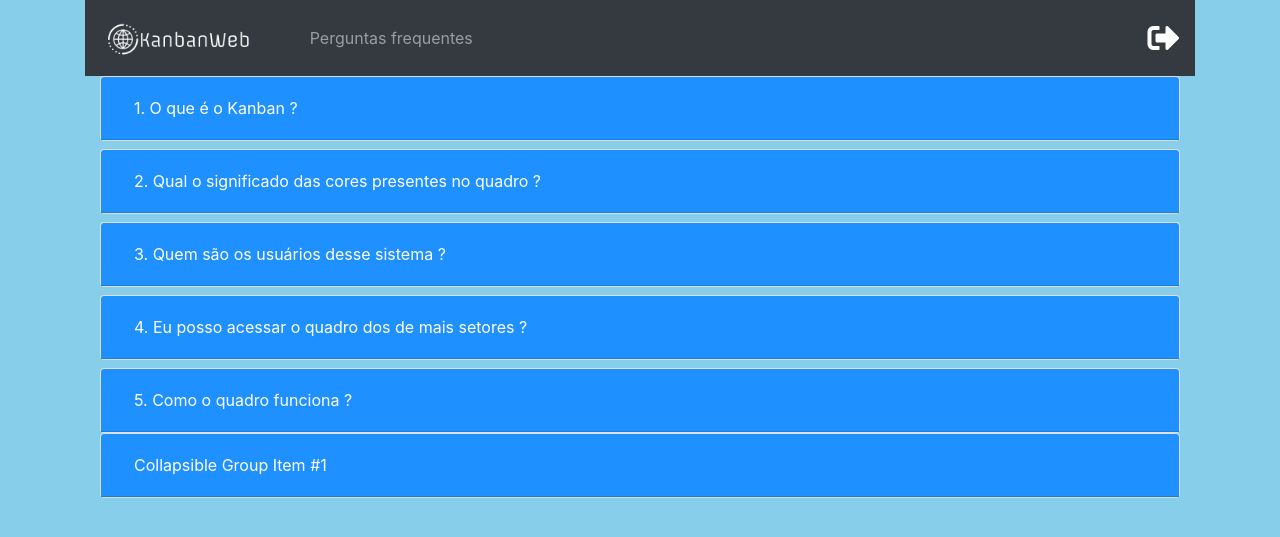
After one commit to DouglasRFV/kanbanweb, a Django app: page /perguntas-frequentes in a window 1280 px wide. The commit adds this page. Shown: the top 537 px of the page. Run offline with Django 3.2, Linux system fonts and the light colour scheme; some libraries are stand-ins or nearby versions.

Commit message:
perguntas e link home

```diff
--- a/kanbanWebApp/templates/kanbanWebApp/menu.html
+++ b/kanbanWebApp/templates/kanbanWebApp/menu.html
@@ -7,14 +7,12 @@
             </button>
 
             <div class="collapse navbar-collapse" id="navbarSupportedContent">
-                <img src="{% static 'img/logo.png' %}" alt="Estacionamento 24 horas" height="60">
-                <ul class="navbar-nav mr-auto">
-                    <li class="nav-item active">
-                        <a class="nav-link" href="#">Home <span class="sr-only">(current)</span></a>
-                    </li>
-
+                <a href="{% url 'kanbanWebApp_home' %}">
+                    <img src="{% static 'img/logo.png' %}" alt="Estacionamento 24 horas" height="60">
+                </a>
+                <ul class="navbar-nav mr-auto ml-5">
                     <li class="nav-item">
-                        <a class="nav-link" href="#">Perguntas frequentes</a>
+                        <a class="nav-link" href="{% url 'kanbanWebApp_perguntas' %}">Perguntas frequentes</a>
                     </li>
                 </ul>
                 <i class="fas fa-sign-out-alt fa-2x" style="color:white" title="Sair"></i>
--- /dev/null
+++ b/kanbanWebApp/templates/kanbanWebApp/perguntas_frequentes.html
@@ -0,0 +1,114 @@
+{% extends 'kanbanWebApp/base.html' %}
+{% load static %}
+
+{% block main %}
+    <style type="text/css">
+        body{
+            background-color: rgb(135,206,235);
+        }
+        #P_verde{
+            color: green;
+        }
+        #P_amarelo{
+            color: yellow;
+        }
+        #P_vermelho{
+            color: red;
+        }
+        .card-header{
+            background-color: rgb(30,144,255);
+        }
+        .card-body{
+            background-color: rgb(100,149,237);
+        }
+        .btn{
+            color:white;
+        }
+    </style>
+   <div class="container">
+		<div id="accordion">
+		  <div class="card">
+		    <div class="card-header" id="headingOne">
+		      <h5 class="mb-0">
+		        <button class="btn btn-link" data-toggle="collapse" data-target="#collapseOne" aria-expanded="true" aria-controls="collapseOne">
+		          1. O que é o Kanban ?
+		        </button>
+		      </h5>
+		    </div>
+		    <div id="collapseOne" class="collapse" aria-labelledby="headingOne" data-parent="#accordion">
+		      <div class="card-body" >
+		        É um sistema que utiliza cartões de cores diferentes ou tamanhos diferentes para designar e especificar tarefas.
+		      </div>
+		    </div>
+		  </div>
+		 <div class="card mt-2">
+		    <div class="card-header" id="headingTwo">
+		      <h5 class="mb-0">
+		        <button class="btn btn-link collapsed" data-toggle="collapse" data-target="#collapseTwo" aria-expanded="false" aria-controls="collapseTwo">
+		          2. Qual o significado das cores presentes no quadro ?
+		        </button>
+		      </h5>
+		    </div>
+		    <div id="collapseTwo" class="collapse" aria-labelledby="headingTwo" data-parent="#accordion">
+		      <div class="card-body">
+		    	<p id="P_verde">-Verde:</p> <p>Estoque possuí uma quantidade adequada de um produto.</p>
+		    	<p id="P_amarelo">-Amarelo:</p> <p>Indica que o estoque de um produto está chegando próximo da quantidade mínima estabelecida.</p>
+		    	<p id="P_vermelho">-Vermelho:</p> <p>Estoque do produto está abaixo do mínimo estabelecido.</p>
+		      </div>
+		    </div>
+		  </div>
+		  <div class="card mt-2">
+		    <div class="card-header" id="headingThree">
+		      <h5 class="mb-0">
+		        <button class="btn btn-link collapsed" data-toggle="collapse" data-target="#collapseThree" aria-expanded="false" aria-controls="collapseThree">
+		          3. Quem são os usuários desse sistema ?
+		        </button>
+		      </h5>
+		    </div>
+		    <div id="collapseThree" class="collapse" aria-labelledby="headingThree" data-parent="#accordion">
+		      <div class="card-body">
+		        Cada usuário é um gestor de um determinado setor da empresa, cada um tendo controle de um Quadro Kanban relacionado ao seu setor de atuação.
+		      </div>
+		    </div>
+		  </div>
+		    <div class="card mt-2">
+		    <div class="card-header" id="headingFour">
+		      <h5 class="mb-0">
+		        <button class="btn btn-link collapsed" data-toggle="collapse" data-target="#collapseFour" aria-expanded="false" aria-controls="collapseFour">
+		          4. Eu posso acessar o quadro dos de mais setores ?
+		        </button>
+		      </h5>
+		    </div>
+		    <div id="collapseFour" class="collapse" aria-labelledby="headingFour" data-parent="#accordion">
+		      <div class="card-body">
+		        Sim, porém apenas para visualização.
+		      </div>
+		    </div>
+		  </div>
+		  <div class="card mt-2">
+		    <div class="card-header" id="headingFive">
+		      <h5 class="mb-0">
+		        <button class="btn btn-link collapsed" data-toggle="collapse" data-target="#collapseFive" aria-expanded="false" aria-controls="collapseFive">
+		          5. Como o quadro funciona ?
+		        </button>
+		      </h5>
+		    </div>
+		    <div id="collapseFive" class="collapse" aria-labelledby="headingFive" data-parent="#accordion">
+		      <div class="card-body">
+		        <p>Cada linha representa um produto e cada cartão uma determinada quantidade do mesmo.</p>
+		        <p>Para modificar o quadro são utilizados os botões "+" e "-", adicionando ou removendo um cartão a cada clique.</p>
+		      </div>
+		    </div>
+		  </div>
+		</div>
+
+        <div class="card">
+    <div class="card-header" id="headingOne">
+      <h5 class="mb-0">
+        <button class="btn btn-link" data-toggle="collapse" data-target="#collapseOne" aria-expanded="true" aria-controls="collapseOne">
+          Collapsible Group Item #1
+        </button>
+      </h5>
+    </div>
+    </div>
+{% endblock %}
--- a/kanbanWebApp/urls.py
+++ b/kanbanWebApp/urls.py
@@ -6,10 +6,12 @@ from .views import (
     produto_novo,
     produto_update,
     produto_delete,
+    perguntas,
 )
 
 urlpatterns = [
     path('', home, name='kanbanWebApp_home'),
+    path('perguntas-frequentes', perguntas, name='kanbanWebApp_perguntas'),
     path('painel/<int:id>/', painel, name='kanbanWebApp_painel'),
     path('setor/', setor, name='kanbanWebApp_setor'),
     path('produto-novo/<int:id>', produto_novo, name='kanbanWebApp_produto_novo'),
--- a/kanbanWebApp/views.py
+++ b/kanbanWebApp/views.py
@@ -9,6 +9,9 @@
 
 def home(request):
     return render(request, 'kanbanWebApp/index.html')
+
+def perguntas(request):
+    return render(request, 'kanbanWebApp/perguntas_frequentes.html')
 
 def setor(request):
     if request.method == 'POST':
```
Also changed, not shown: db.sqlite3.
